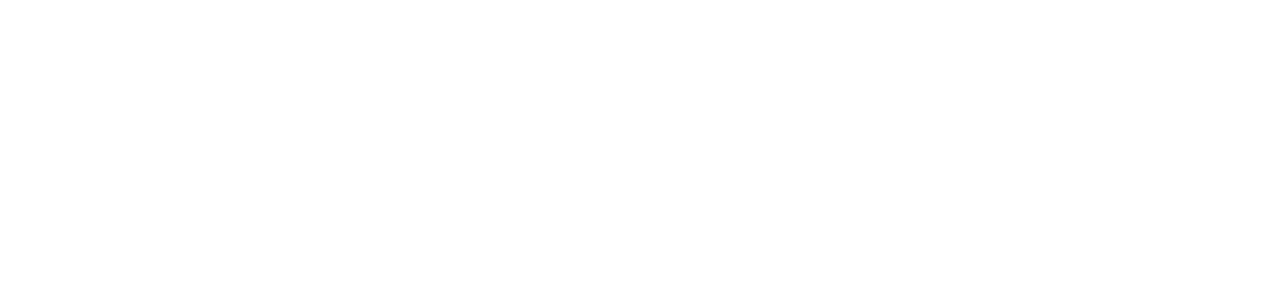
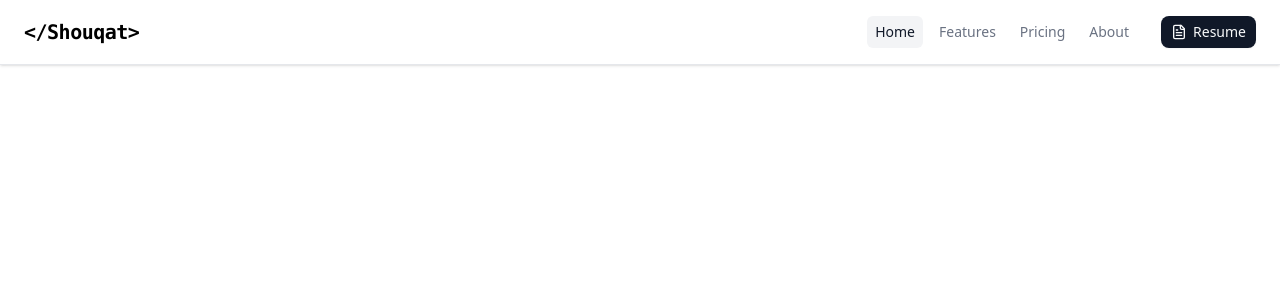
Before and after one commit to shouqatazeez/my-portfolio, a React (Vite) app: page / in a window 1280 px wide. Shown: the top 300 px of the page. Built offline with nearby package versions, Linux system fonts and the light colour scheme.

Commit message:
add the button component

```diff
--- a/src/App.jsx
+++ b/src/App.jsx
@@ -1,7 +1,13 @@
 import React from "react";
 
+import Navbar from "./components/Navbar";
+
 const App = () => {
-  return <div className=""></div>;
+  return (
+    <div className="">
+      <Navbar />
+    </div>
+  );
 };
 
 export default App;
```
